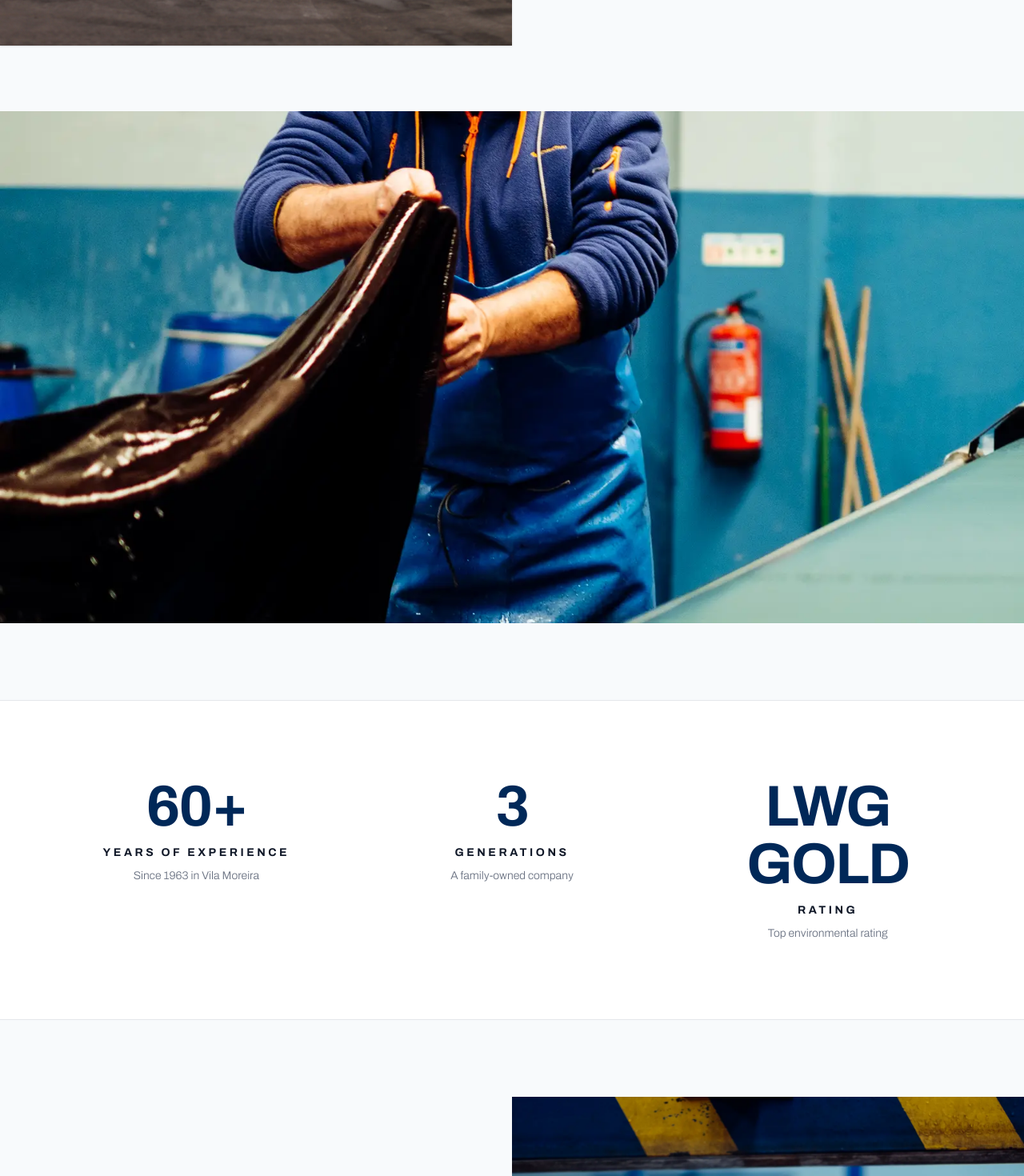
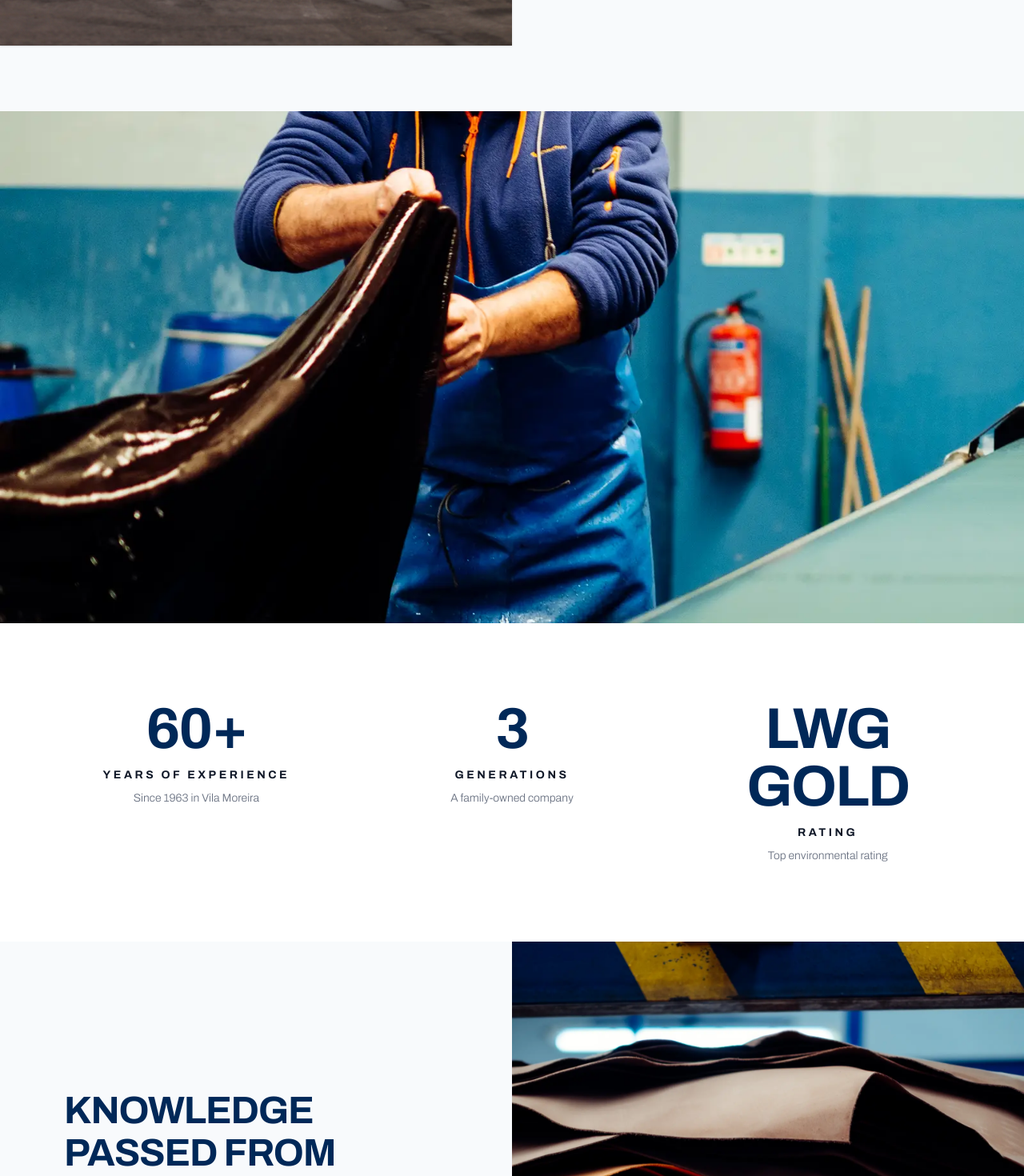
Before and after one commit to layoutdev-pt/curtumes-iberia, a React (Vite) app in the folder frontend/: page /historia in a window 1280 px wide. Shown: the part 1560-3030 px from the top of the page at 80% size. Built offline with nearby package versions, Linux system fonts and the light colour scheme; no server answers.

Commit message:
alteraçoes front

```diff
--- a/frontend/src/pages/Historia.tsx
+++ b/frontend/src/pages/Historia.tsx
@@ -361,7 +361,7 @@ export function Historia() {
       {/* ========================================================================= */}
       {/* IMAGEM GRANDE 1 — POR INTEIRO, SEM MOLDURA */}
       {/* ========================================================================= */}
-      <div className="w-full pb-24 overflow-hidden">
+      <div className="w-full overflow-hidden">
         <motion.div
           initial={{ opacity: 0, scale: 1.05 }}
           whileInView={{ opacity: 1, scale: 1 }}
@@ -383,7 +383,7 @@ export function Historia() {
       {/* ========================================================================= */}
       {/* Mesmo tratamento da faixa de métricas da homepage: sem caixas nem
           divisórias, a ocupar a largura da página. */}
-      <section className="py-16 md:py-24 bg-white border-y border-gray-200 relative z-10 w-full mb-24">
+      <section className="py-16 md:py-24 bg-white relative z-10 w-full">
         <div className="w-full px-6 md:px-12 lg:px-20">
           <div className="grid grid-cols-1 md:grid-cols-3 gap-y-12 gap-x-8 lg:gap-x-16">
             <motion.div
```
